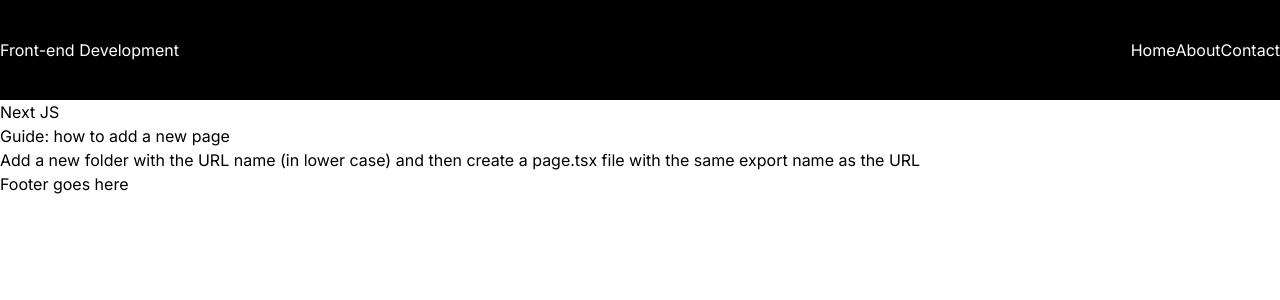
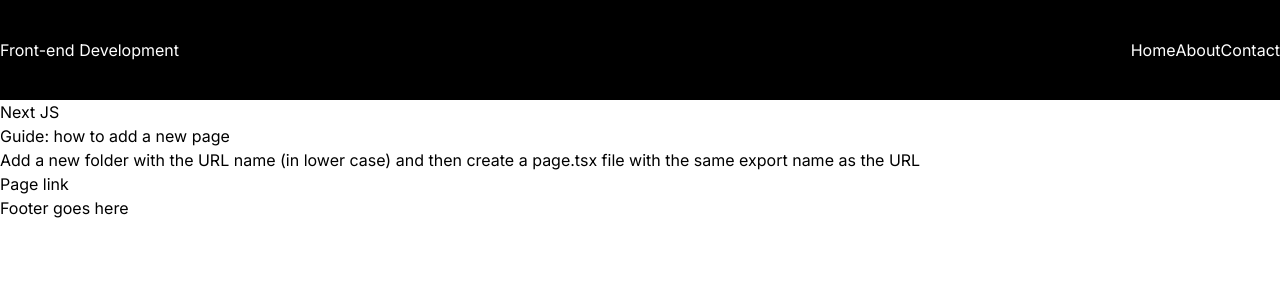
Before and after one commit to ammojest/front-end-development, a Next.js app: page /guides/next in a window 1280 px wide. Shown: the top 300 px of the page. Built offline with nearby package versions, Linux system fonts and the light colour scheme.

Commit message:
Adds: adds a link

```diff
--- a/src/app/guides/next/page.tsx
+++ b/src/app/guides/next/page.tsx
@@ -1,3 +1,4 @@
+import Link from "next/link";
 import React from "react";
 
 const next = () => {
@@ -12,6 +13,9 @@ const next = () => {
           Add a new folder with the URL name (in lower case) and then create a
           page.tsx file with the same export name as the URL
         </p>
+        <Link href="https://nextjs.org/learn/dashboard-app/creating-layouts-and-pages">
+          Page link
+        </Link>
       </div>
     </>
   );
```
